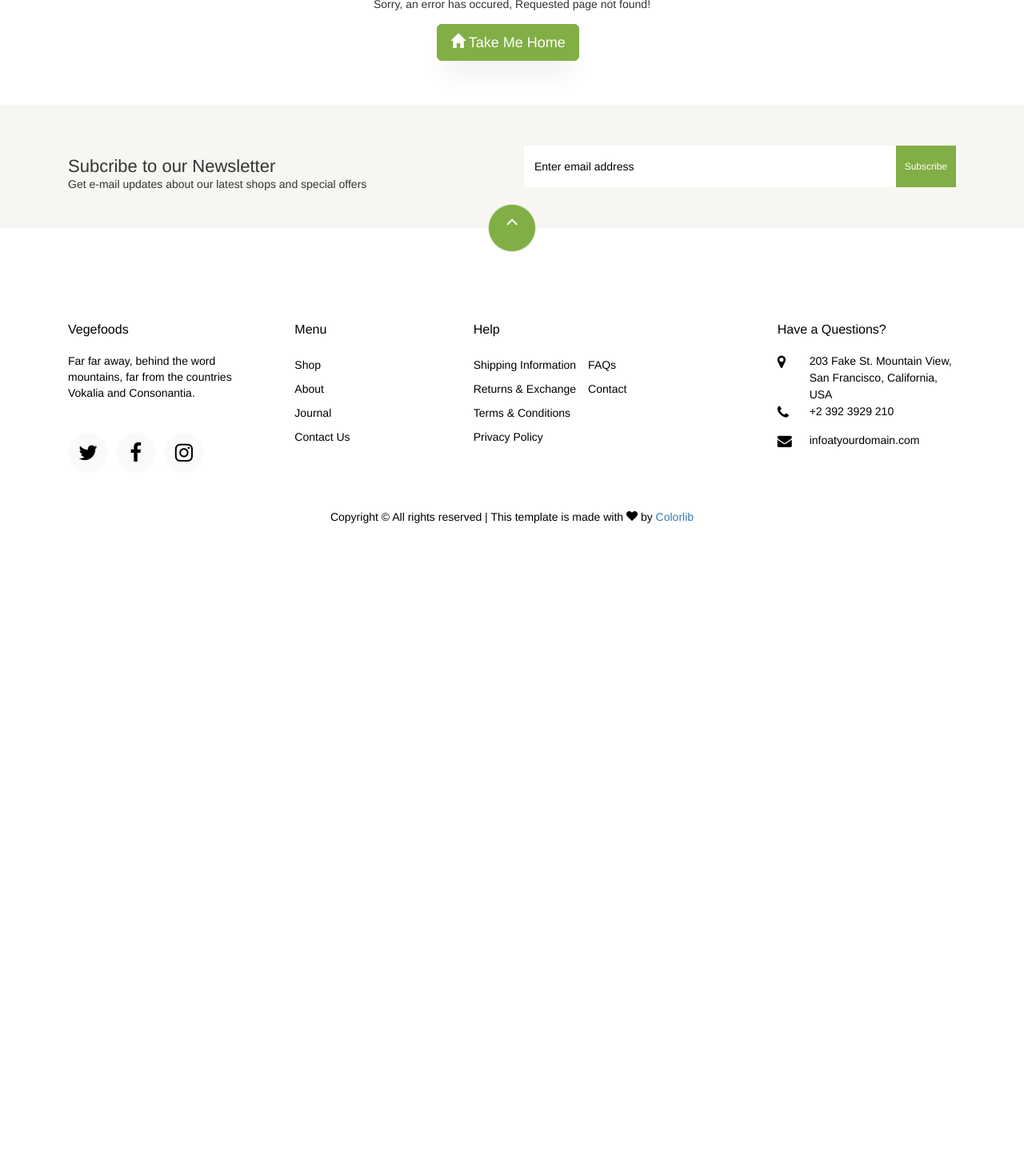
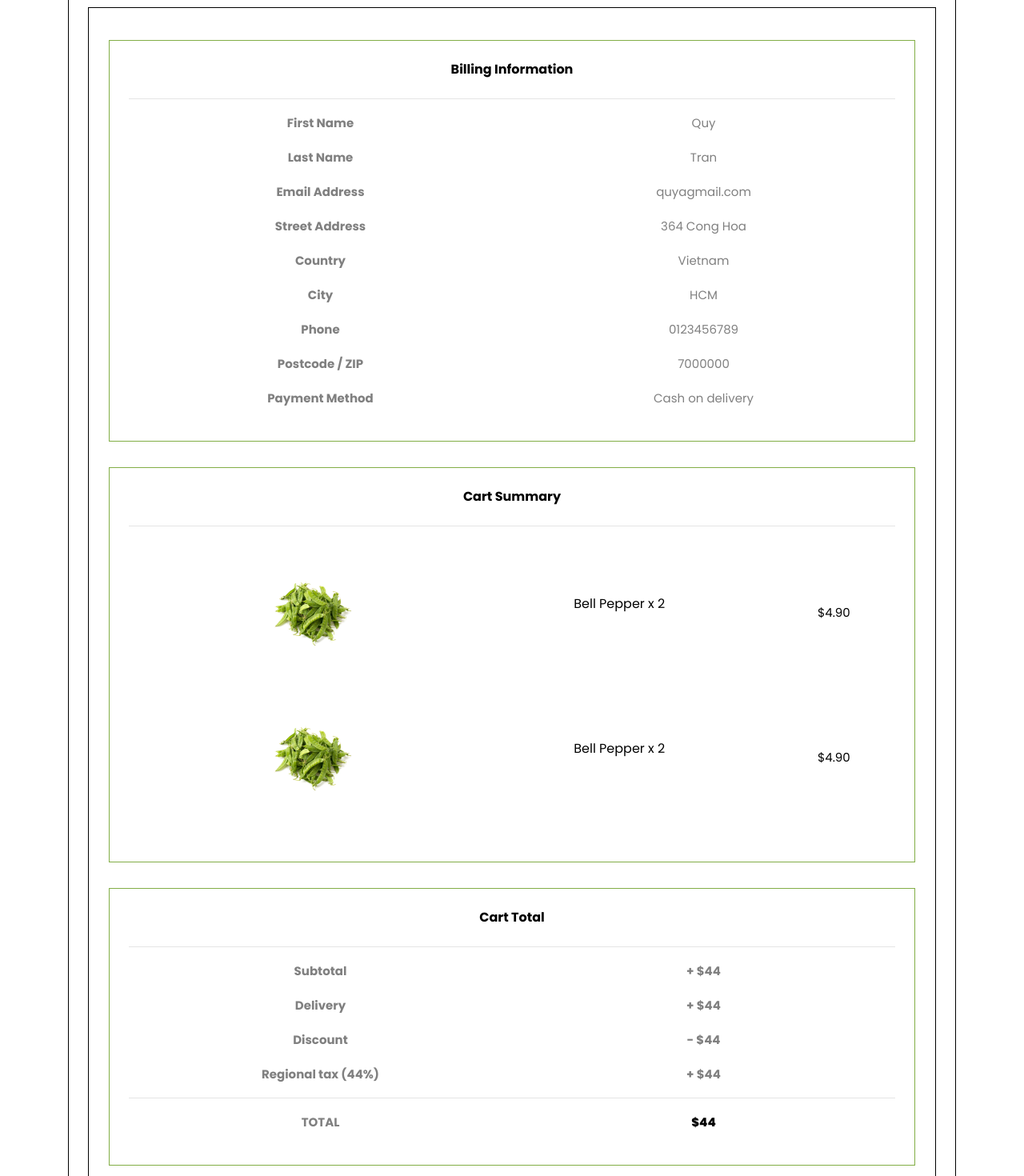
Before and after one commit to quytrandev/nashtech-angular-intensive-assignment-foodshop, an Angular app: page /order in a window 1280 px wide. Shown: the part 260-1730 px from the top of the page at 80% size. Before the commit the page ends 1024 px from the top, so only its background shows below. Built offline with nearby package versions, Linux system fonts and the light colour scheme.

Commit message:
Add order details component & html

```diff
--- a/src/app/app.routes.ts
+++ b/src/app/app.routes.ts
@@ -8,6 +8,7 @@ import { LoginComponent } from './body/account/login/login.component';
 import { RegisterComponent } from './body/account/register/register.component';
 import { AuthGuard } from './backend-less/auth.guard';
 import { NotfoundComponent } from './body/notfound/notfound.component';
+import { OrderComponent } from './body/order/order.component';
 
 export const routes: Routes = [
     {
@@ -37,6 +38,11 @@ export const routes: Routes = [
         canActivate: [AuthGuard]
     },
     {
+        path:'order',
+        component: OrderComponent,
+        //canActivate: [AuthGuard]
+    },
+    {
         path:'login',
         component: LoginComponent
     },
--- a/src/app/body/cart/cart.component.html
+++ b/src/app/body/cart/cart.component.html
@@ -87,7 +87,7 @@
       </div>
       <div class="col-lg-4 mt-5 cart-wrap ftco-animate">
         <div class="cart-total mb-3">
-          <h3>Estimate shipping and tax</h3>
+          <h3>Estimate shipping fee</h3>
           <p>Enter your destination to get a shipping estimate</p>
           <form [formGroup]="formCountry" (ngSubmit)="onCountrySubmit()" action="#" class="info">
             <div class="form-group">
--- a/src/app/body/checkout/checkout.component.ts
+++ b/src/app/body/checkout/checkout.component.ts
@@ -18,11 +18,11 @@ export class CheckoutComponent {
   taxFeeOnGrandTotal: number = 0.00;
   countries: any[] =
     [
-      { value: "", name: "Choose a country", taxFee: 0.00 },
-      { value: "uk", name: "United Kingdom", taxFee: 11 },
-      { value: "vn", name: "Vietnam", taxFee: 10 },
-      { value: "my", name: "Malaysia", taxFee: 8 },
-      { value: "usa", name: "America", taxFee: 12.5 },
+      { value: "", name: "Choose a country", taxFee: 0.00, shippingFee: 0.00 },
+      { value: "uk", name: "United Kingdom", taxFee: 11, shippingFee: 15.50 },
+      { value: "vn", name: "Vietnam", taxFee: 10, shippingFee: 7.99  },
+      { value: "my", name: "Malaysia", taxFee: 8, shippingFee: 9.99  },
+      { value: "usa", name: "America", taxFee: 12.5, shippingFee: 25.69 },
     ];
     checkoutInfo:any;
 
@@ -65,6 +65,11 @@ export class CheckoutComponent {
     console.log('country change')
     const chosenCountry = this.formCheckoutControls.country.value;
     const countryObject = this.countries.find(({ value }) => value == chosenCountry)
+    if(this.checkoutInfo.delivery <= 0)
+    {
+      this.checkoutInfo.delivery = countryObject.shippingFee;
+      this.checkoutInfo.grandTotal += this.checkoutInfo.delivery;
+    }
     this.taxFee = countryObject.taxFee;
       this.taxFeeOnGrandTotal = this.taxFee *this.checkoutInfo.subTotal/100;
 
--- /dev/null
+++ b/src/app/body/order/order.component.html
@@ -0,0 +1,133 @@
+<section class="ftco-section">
+    <div class="container">
+        <div class="row justify-content-center mb-3 pb-3">
+            <div class="col-md-12 heading-section text-center ftco-animate">
+                <div class="cart-detail cart-total p-3 p-md-4" style="border-color:#000">
+
+                    <span class="subheading"><strong>Order Details</strong></span>
+                    <h2 class="mb-4">Summary</h2>
+                    <div class="cart-detail cart-total p-3 p-md-4" style="border-color:#000">
+                        <div class="row p-3">
+                            <div class="cart-detail p-md-4" style="border-color:#82ae46">
+                                <h3 class="mb-4"><strong>Billing Information</strong></h3>
+                                <hr>
+                                <p class="d-flex">
+                                    <span><strong>First Name</strong></span>
+                                    <span>Quy</span>
+                                </p>
+                                <p class="d-flex">
+                                    <span><strong>Last Name</strong></span>
+                                    <span>Tran</span>
+                                </p>
+
+                                <p class="d-flex">
+                                    <span><strong>Email Address</strong></span>
+                                    <span>quyagmail.com</span>
+                                </p>
+
+                                <p class="d-flex">
+                                    <span><strong>Street Address</strong></span>
+                                    <span>364 Cong Hoa</span>
+                                </p>
+                                <p class="d-flex">
+                                    <span><strong>Country</strong></span>
+                                    <span>Vietnam</span>
+                                </p>
+                                <p class="d-flex">
+                                    <span><strong>City</strong></span>
+                                    <span>HCM</span>
+                                </p>
+                                <p class="d-flex">
+                                    <span><strong>Phone</strong></span>
+                                    <span>0123456789</span>
+                                </p>
+                                <p class="d-flex">
+                                    <span><strong>Postcode / ZIP</strong></span>
+                                    <span>7000000</span>
+                                </p>
+                                <p class="d-flex">
+                                    <span><strong>Payment Method</strong></span>
+                                    <span>Cash on delivery</span>
+                                </p>
+
+                            </div>
+
+
+                        </div>
+                        <div class="row p-3">
+
+                            <div class="cart-detail cart-total p-3 p-md-4" style="border-color:#82ae46">
+                                <h3 class="mb-4"><strong>Cart Summary</strong></h3>
+                                <hr>
+
+                                <table class="table">
+
+                                    <tbody>
+                                        <tr>
+                                            <td class="image-prod">
+                                                <div class="img" style="background-image:url(images/product-3.jpg);">
+                                                </div>
+                                            </td>
+
+                                            <td class="product-name">
+                                                <h3>Bell Pepper x 2</h3>
+                                            </td>
+
+                                            <td class="total">$4.90</td>
+                                        </tr><!-- END TR-->
+
+                                        <tr class="text-center">
+                                            <td class="image-prod">
+                                                <div class="img" style="background-image:url(images/product-3.jpg);">
+                                                </div>
+                                            </td>
+
+                                            <td class="product-name">
+                                                <h3>Bell Pepper x 2</h3>
+                                            </td>
+
+                                            <td class="total">$4.90</td>
+                                        </tr><!-- END TR-->
+
+                                    </tbody>
+                                </table>
+                            </div>
+
+                        </div>
+                        <div class="row p-3" >
+
+                            <div class="cart-detail cart-total p-3 p-md-4" style="border-color:#82ae46">
+                                <h3 class="mb-4"><strong>Cart Total</strong></h3>
+                                <hr>
+
+                                <p class="d-flex">
+                                    <span><strong>Subtotal</strong></span>
+                                    <span><strong>+ $44</strong></span>
+                                </p>
+                                <p class="d-flex">
+                                    <span><strong>Delivery</strong></span>
+                                    <span><strong>+ $44</strong></span>
+                                </p>
+
+                                <p class="d-flex">
+                                    <span><strong>Discount</strong></span>
+                                    <span><strong>- $44</strong></span>
+                                </p>
+
+                                <p class="d-flex">
+                                    <span><strong>Regional tax ({{44}}%)</strong></span>
+                                    <span><strong>+ $44</strong></span>
+                                </p>
+                                <hr>
+                                <p class="d-flex total-price">
+                                    <span><strong>Total</strong></span>
+                                    <span><strong>$44</strong></span>
+                                </p>
+                            </div>
+                        </div>
+                    </div>
+                </div>
+            </div>
+        </div>
+    </div>
+</section>
--- a/src/app/layout/header/header.component.html
+++ b/src/app/layout/header/header.component.html
@@ -28,7 +28,7 @@
           <li class="nav-item"><a class="nav-link">|</a></li>
           <li *ngIf="!this.user" class="nav-item"><a style="color:red" routerLink="/login" class="nav-link">Login</a></li>
 
-          <li *ngIf="this.user"class="nav-item"><a class="nav-link">Welcome, {{this.user?.username}}!</a></li>
+          <li *ngIf="this.user"class="nav-item"><a class="nav-link">Welcome, <strong>{{this.user?.username}}!</strong></a></li>
           <li *ngIf="this.user" class="nav-item"><a style="color:red" routerLink="/login" (click)="logout()" class="nav-link">Logout</a></li>
 
         </ul>
```
Also changed, not shown: src/app/body/order/order.component.ts (added, +12 -0 lines), public/css/style.css, src/app/body/order/order.component.scss (added), 1 other file (tests, documents, lock files or other folders).
